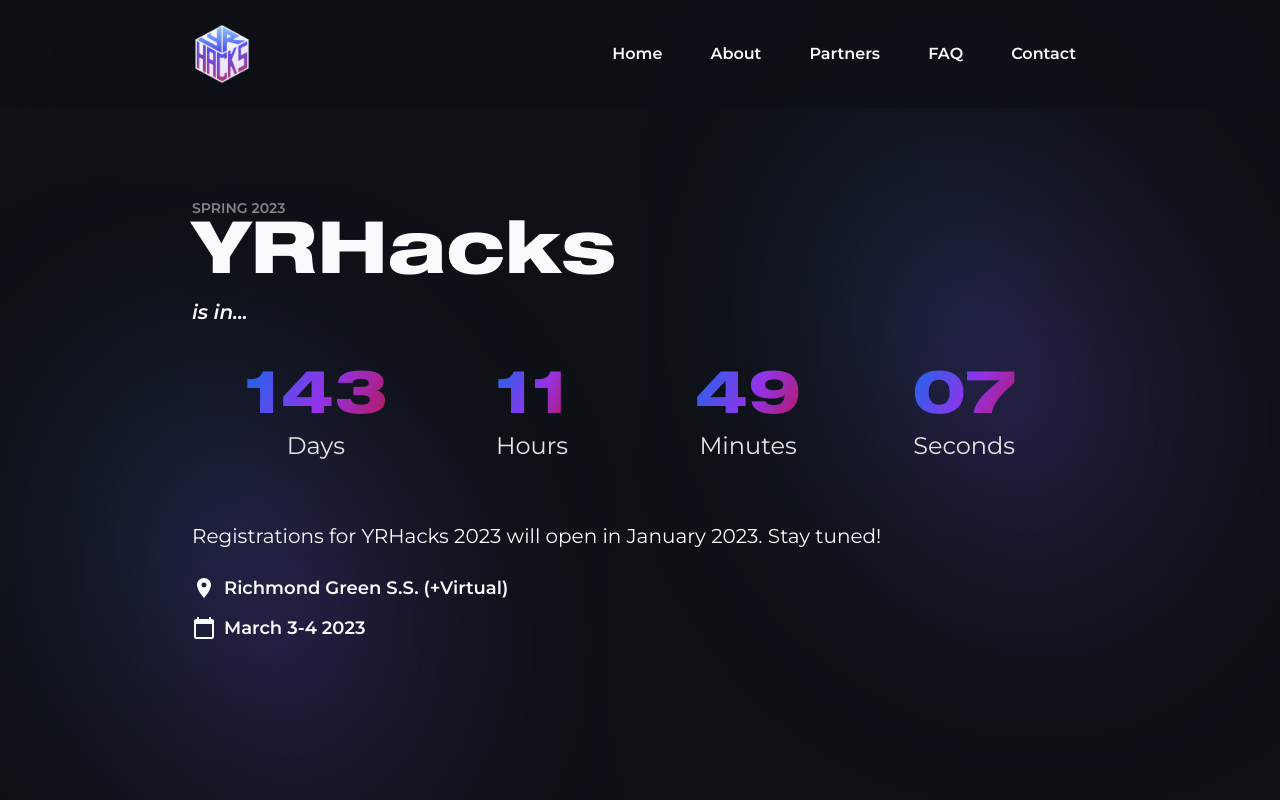
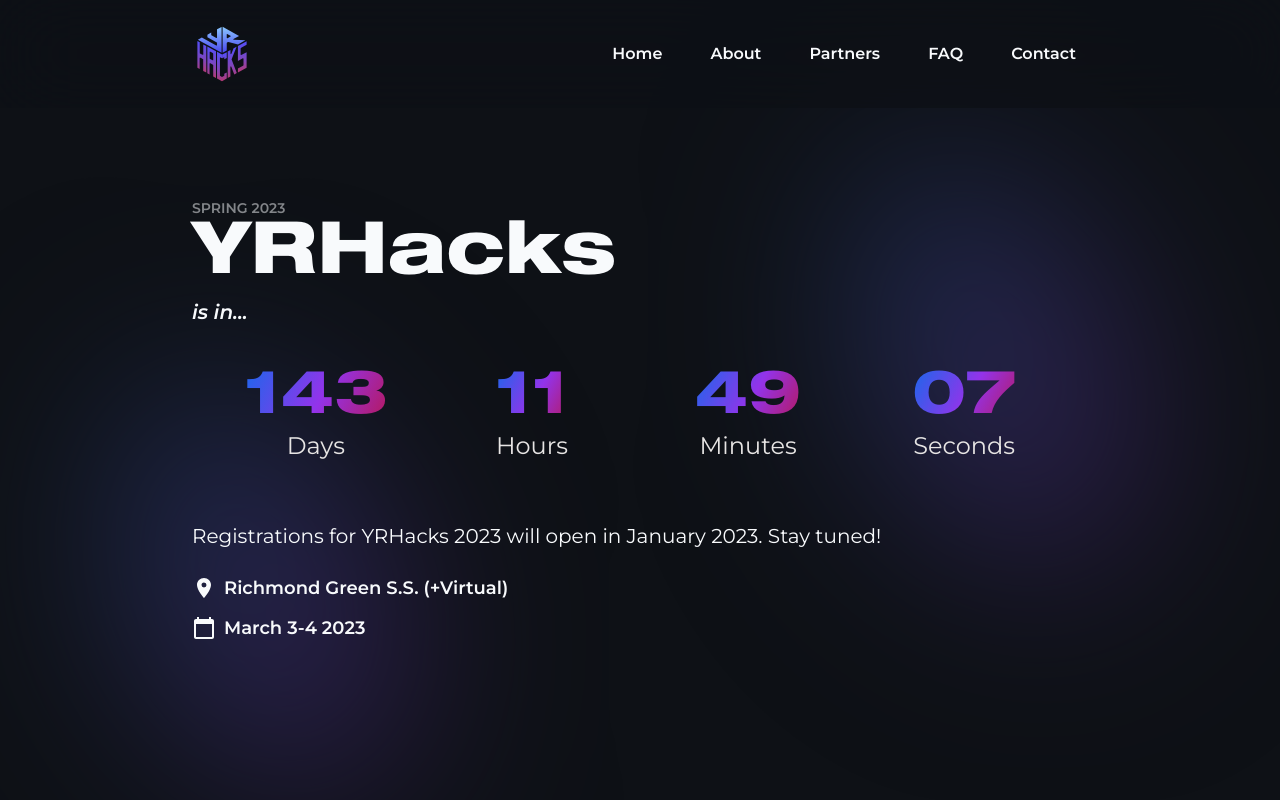
Before and after one commit to yrhacks/yrhacks-website-2024, a Next.js app: page / in a window 1280 px wide. Shown: the top 800 px of the page. Built offline with nearby package versions, Linux system fonts and the light colour scheme.

Commit message:
New logo and animation

```diff
--- a/components/nav/index.tsx
+++ b/components/nav/index.tsx
@@ -21,7 +21,7 @@ const Nav = () => {
             href="/#"
           >
             <Image
-              src="/assets/logos/logo-144x144.png"
+              src="/assets/logos/logo-transparent.svg"
               alt="YRHacks Logo"
               width={60}
               height={60}
--- a/styles/globals.css
+++ b/styles/globals.css
@@ -222,8 +222,8 @@ button:focus {
 }
 
 .logo-spin:hover {
-  /* animation: logo-spin 2s ease-in-out infinite; */
-  animation: logo-tilt 0.75s ease-in-out;
+  animation: logo-spin 2s ease-in-out infinite;
+  /*animation: logo-tilt 0.75s ease-in-out;*/
 }
 
 @keyframes logo-spin {
```
Also changed, not shown: public/assets/logos/logo-transparent.svg (added).
